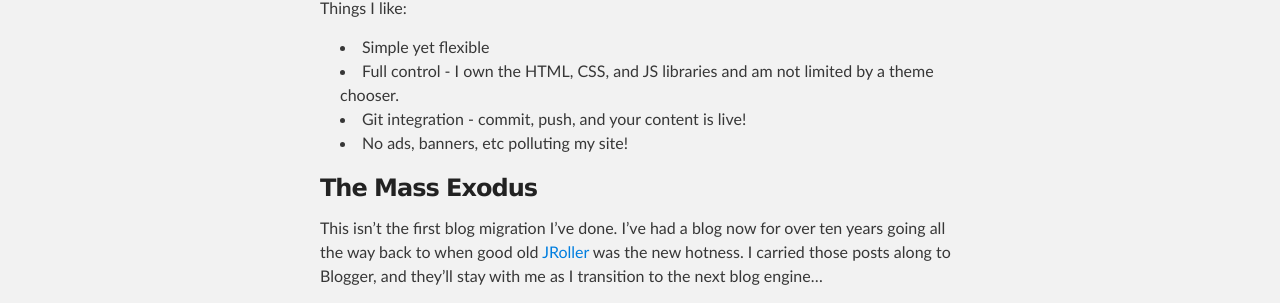
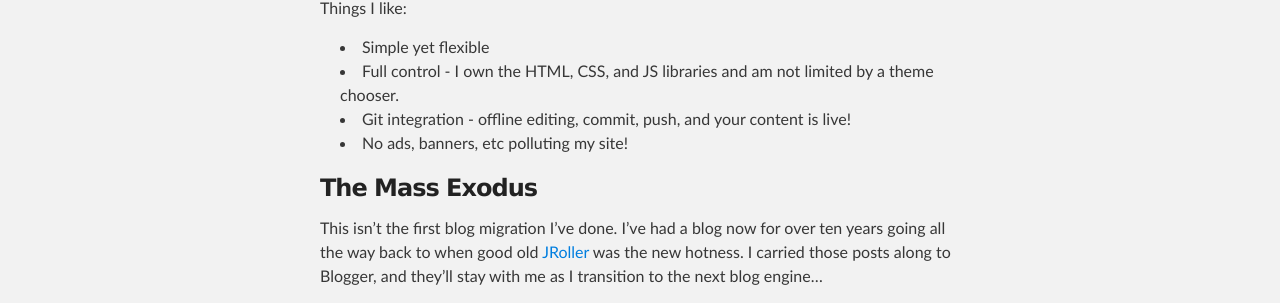
Before and after one commit to wireframe/wireframe.github.com, a Jekyll site: the page built from _posts/2013-08-16-migrating-from-blogger-to-jekyll.md, in a window 1280 px wide. Shown: the part 1009-1312 px from the top of the page. Built offline with Jekyll 4.4.1, drawn with Linux system fonts in a browser that asks for light colours; Markdown is read by kramdown in place of the engine named in the settings.

Commit message:
fix rendering list

```diff
--- a/_posts/2013-08-16-migrating-from-blogger-to-jekyll.md
+++ b/_posts/2013-08-16-migrating-from-blogger-to-jekyll.md
@@ -41,9 +41,10 @@
 to grasp and there's really no need to dig in much deeper.
 
 Things I like:
+
 * Simple yet flexible
 * Full control - I own the HTML, CSS, and JS libraries and am not limited by a theme chooser.
-* Git integration - commit, push, and your content is live!
+* Git integration - offline editing, commit, push, and your content is live!
 * No ads, banners, etc polluting my site!
 
 ### The Mass Exodus
```
